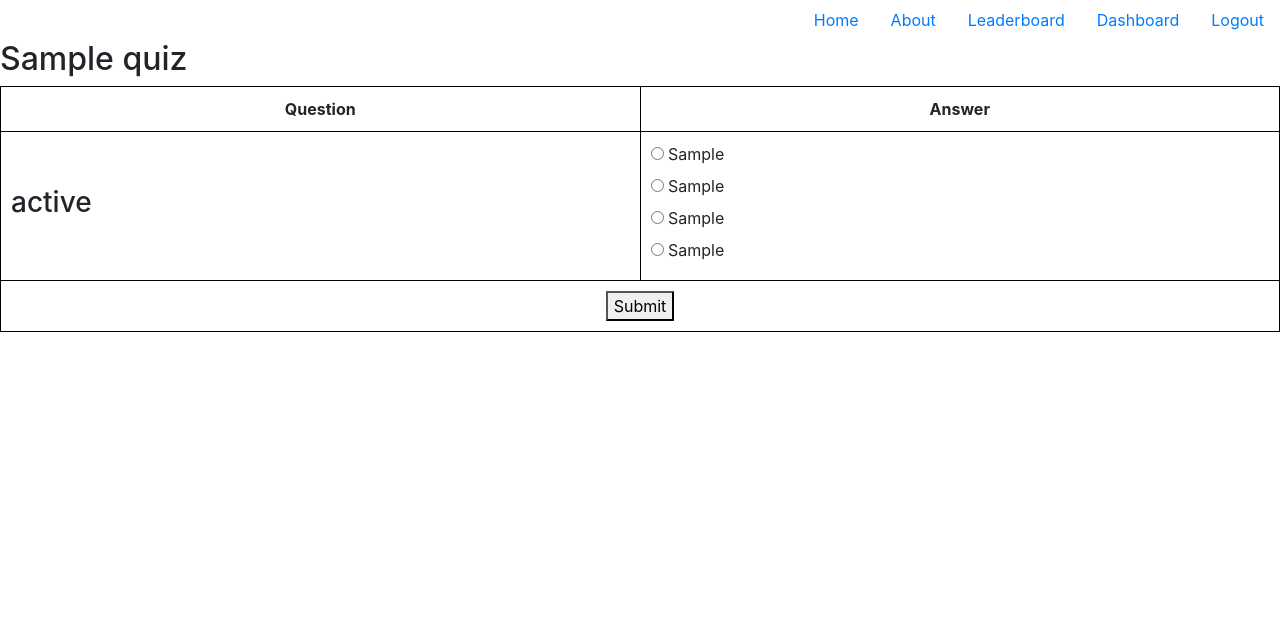
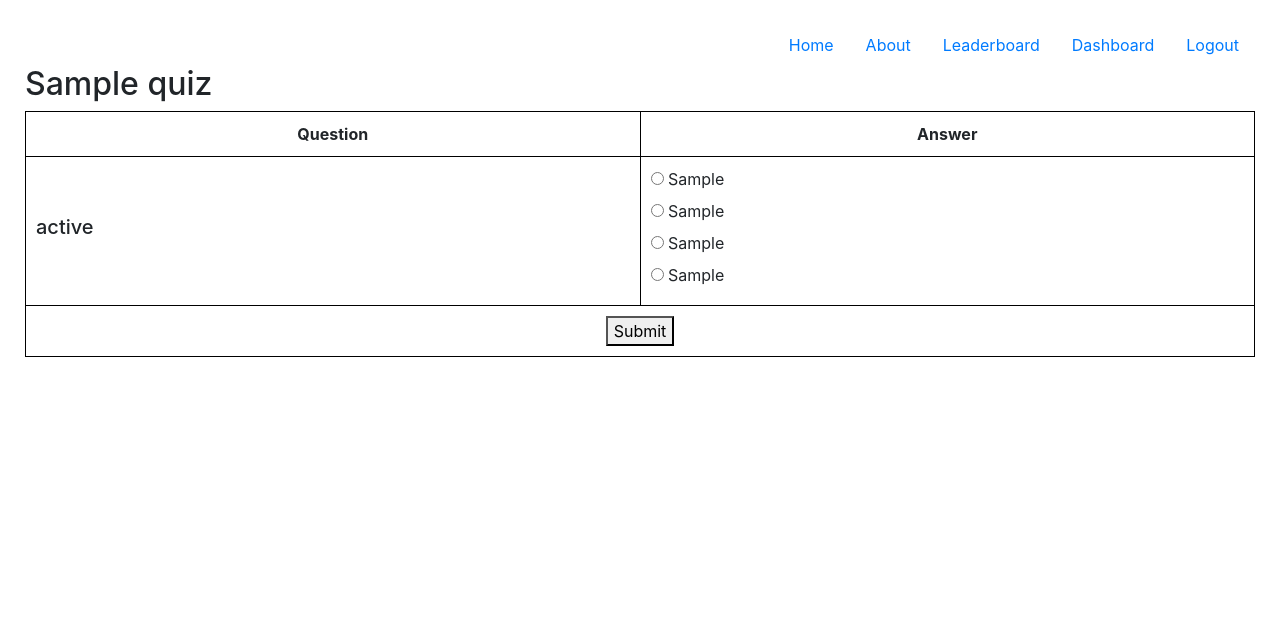
Before and after one commit to brianrainer/quiz_land, a Flask app: page /attempt/quiz/1 in a window 1280 px wide. Shown: the top 622 px of the page. Run offline with Flask 3, Linux system fonts and the light colour scheme; a user stored in the database is signed in; tables that the repository leaves empty hold one stand-in row (values such as "Sample post").

Commit message:
Fix layout css

```diff
--- a/app/static/quiz.css
+++ b/app/static/quiz.css
@@ -9,6 +9,10 @@
 
 .flashes .error {
     color: red;
+}
+
+body {
+    padding: 25px;
 }
 
 table {
--- a/app/templates/attempt_quiz.html
+++ b/app/templates/attempt_quiz.html
@@ -1,5 +1,31 @@
 {% extends 'layout.html' %}
 {% block title %} Attempt Quiz: {{ quiz.name }} {% endblock %}
+{% block head %}
+<style>
+    body {
+        padding: 25px;
+        padding-bottom: 50px;
+    }
+
+    table {
+        border-collapse: collapse;
+        width: 100%;
+        table-layout: fixed;
+    }
+
+    th {
+        border: 1px solid black;
+        padding: 10px;
+        text-align: center;
+    }
+
+    td {
+        border: 1px solid black;
+        padding: 10px;
+        text-align: justify;
+    }
+</style>
+{% endblock %}
 {% block content %}
 
 <h2>{{quiz.name}}</h2>
@@ -13,7 +39,7 @@
         {% for question in questions %}
         <tr>
             <td>
-                <h3>{{question.question_statement}}</h3>
+                <h5>{{question.question_statement}}</h5>
             </td>
             <td>
                 <div>
```
